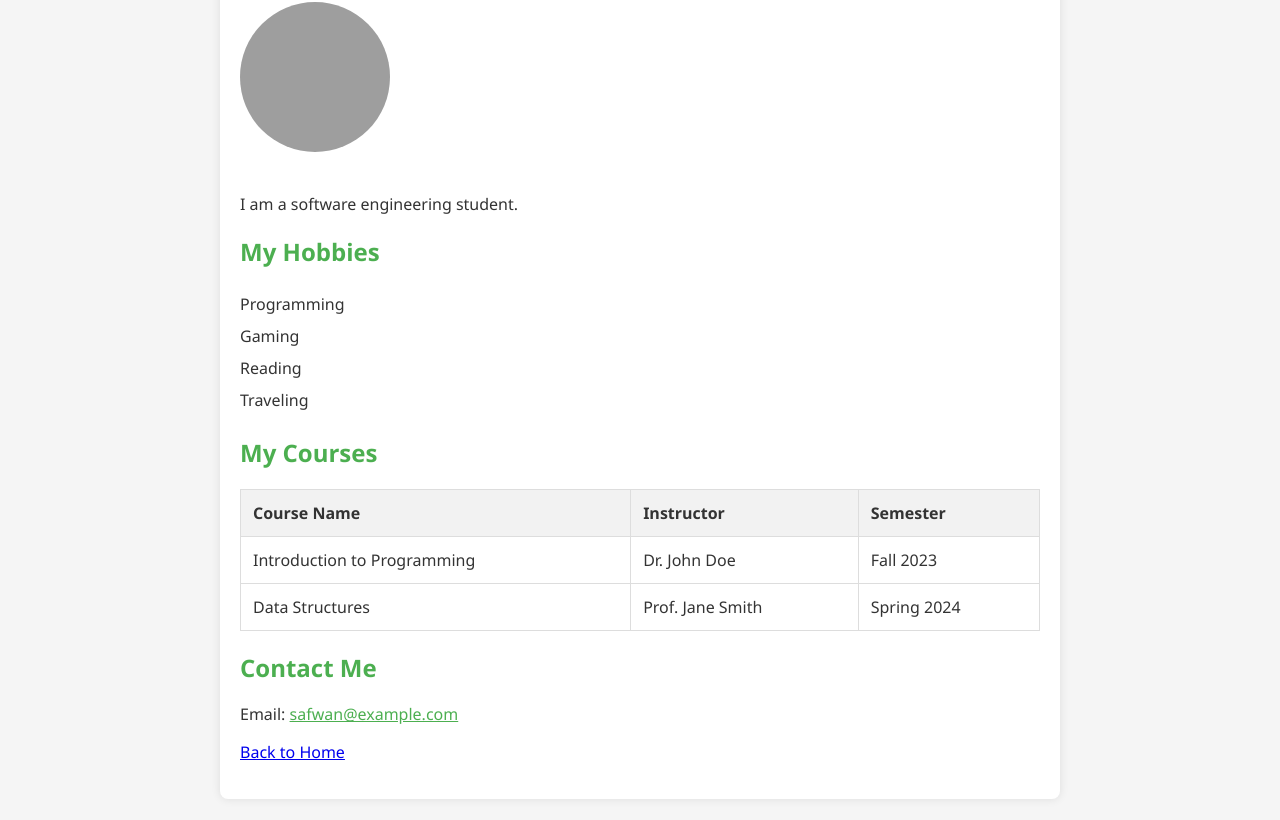
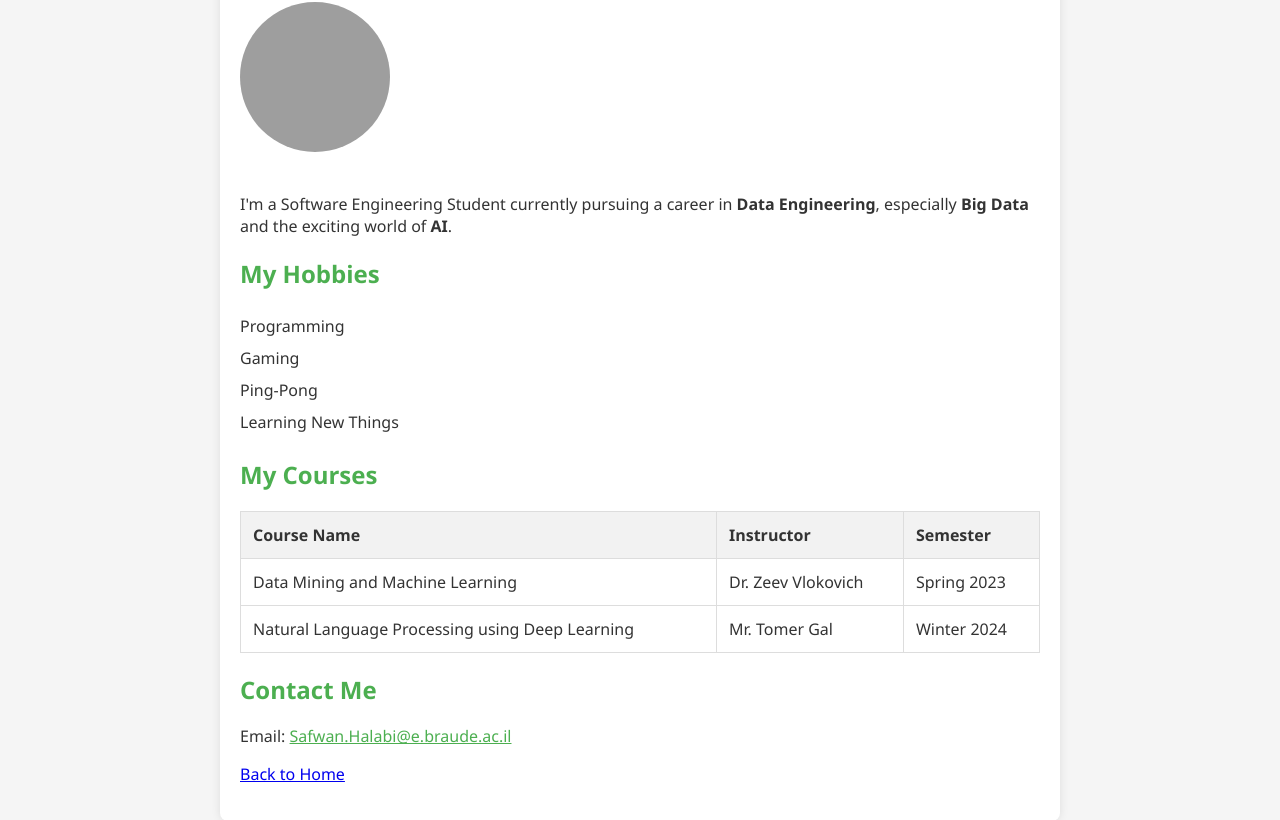
Before and after one commit to Safwan-Halabi/Information-Retrieval, a plain HTML site: page HTML/safwan.html in a window 1280 px wide. Shown: the part 194-1014 px from the top of the page. Drawn offline with Linux system fonts and the light colour scheme; grey boxes are pictures that could not be loaded.

Commit message:
Updated safwan.html
Beautify Website

```diff
--- a/HTML/safwan.html
+++ b/HTML/safwan.html
@@ -1,11 +1,13 @@
 <!DOCTYPE html>
 <html lang="en">
+
 <head>
     <meta charset="UTF-8">
     <meta name="viewport" content="width=device-width, initial-scale=1.0">
     <title>Safwan Halabi - Student Page</title>
     <link rel="stylesheet" href="styles.css">
 </head>
+
 <body>
     <nav>
         <ul>
@@ -18,15 +20,17 @@
 
     <div class="container">
         <h1>Safwan Halabi</h1>
-        <img src="https://media.licdn.com/dms/image/D4D03AQGzaxIqhs_GRQ/profile-displayphoto-shrink_800_800/0/1696793244809?e=1724889600&v=beta&t=bC-SvQEfa4nhI5h-d2ilJeZU6XBut0xPJhhN4hTkEdg" alt="Safwan Halabi" class="profile-pic">
-        <p>I am a software engineering student.</p>
+        <img src="https://media.licdn.com/dms/image/D4D03AQGzaxIqhs_GRQ/profile-displayphoto-shrink_800_800/0/1696793244809?e=1724889600&v=beta&t=bC-SvQEfa4nhI5h-d2ilJeZU6XBut0xPJhhN4hTkEdg"
+            alt="Safwan Halabi" class="profile-pic">
+        <p>I'm a Software Engineering Student currently pursuing a career in <strong>Data Engineering</strong>,
+            especially <strong>Big Data</strong> and the exciting world of <strong>AI</strong>.</p>
 
         <h2>My Hobbies</h2>
         <ul>
             <li>Programming</li>
             <li>Gaming</li>
-            <li>Reading</li>
-            <li>Traveling</li>
+            <li>Ping-Pong</li>
+            <li>Learning New Things</li>
         </ul>
 
         <h2>My Courses</h2>
@@ -37,21 +41,22 @@
                 <th>Semester</th>
             </tr>
             <tr>
-                <td>Introduction to Programming</td>
-                <td>Dr. John Doe</td>
-                <td>Fall 2023</td>
+                <td>Data Mining and Machine Learning</td>
+                <td>Dr. Zeev Vlokovich</td>
+                <td>Spring 2023</td>
             </tr>
             <tr>
-                <td>Data Structures</td>
-                <td>Prof. Jane Smith</td>
-                <td>Spring 2024</td>
+                <td>Natural Language Processing using Deep Learning</td>
+                <td>Mr. Tomer Gal</td>
+                <td>Winter 2024</td>
             </tr>
         </table>
 
         <h2>Contact Me</h2>
-        <p class="contact-info">Email: <a href="mailto:safwan@example.com">safwan@example.com</a></p>
+        <p class="contact-info">Email: <a href="mailto:safwan@example.com">Safwan.Halabi@e.braude.ac.il</a></p>
 
         <p><a href="landing.html">Back to Home</a></p>
     </div>
 </body>
+
 </html>
```
